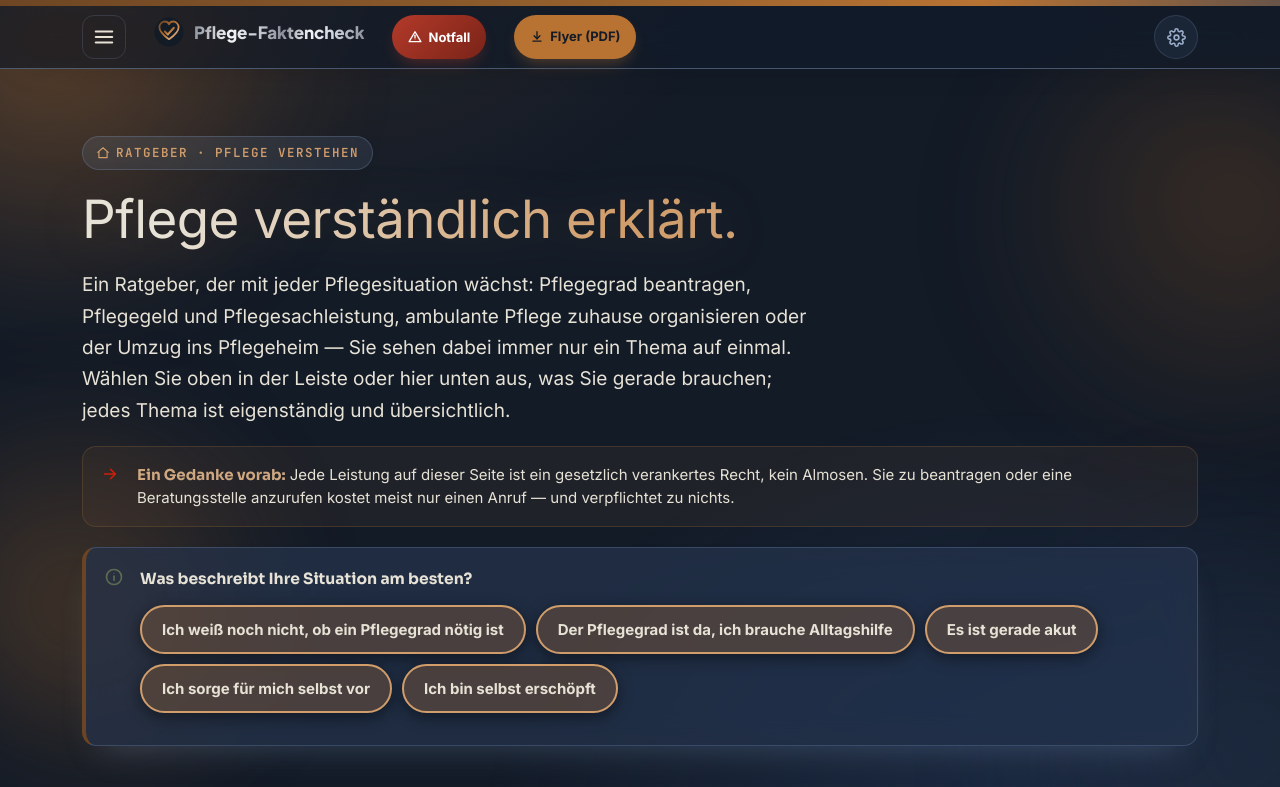
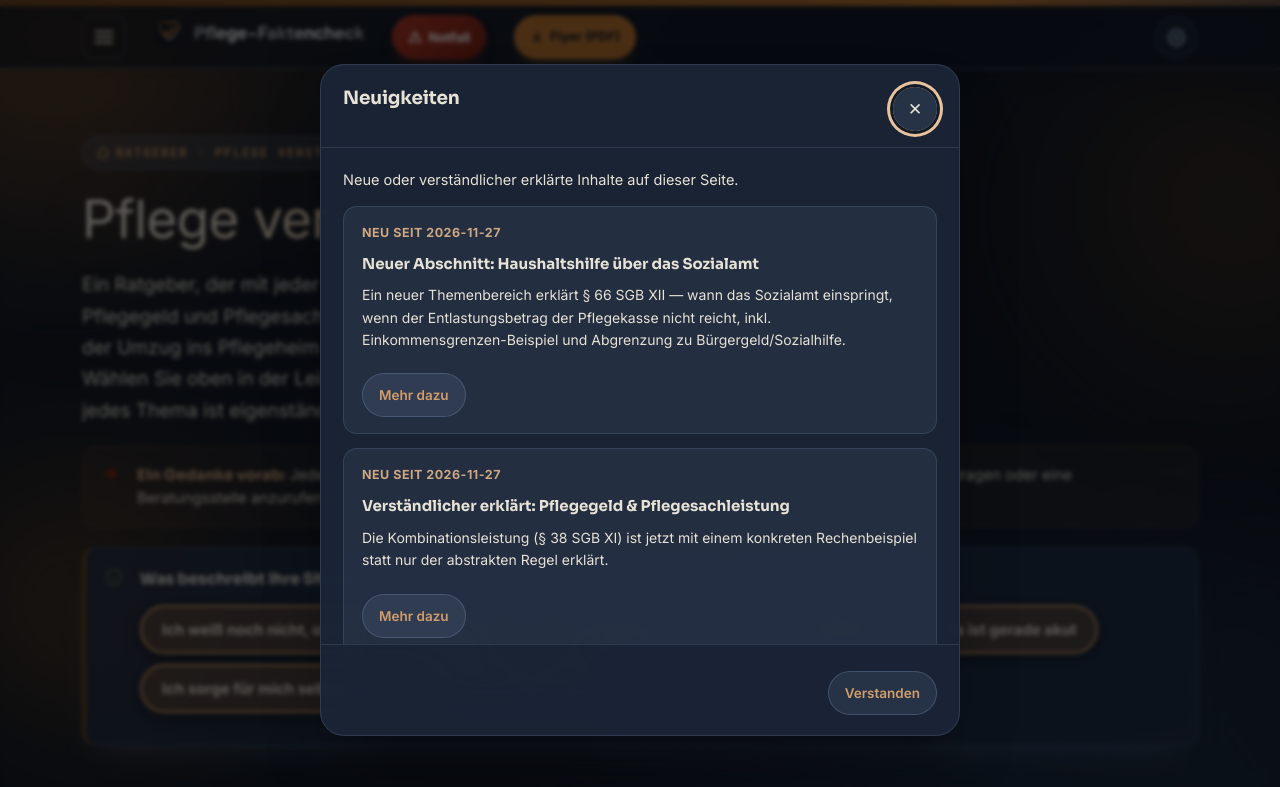
Before and after one commit to Renekrieg1401/YNA, a plain HTML site: page index.html in a window 1280 px wide. Shown: the top 787 px of the page. Drawn offline with Linux system fonts and the light colour scheme; no server answers.

Commit message:
Reload springt zum Seitenanfang + generisches "Neuigkeiten"-Overlay + 2 Missverständlichkeits-Fixes
René-Direktive: "wenn Seite aktualisiert wird muss es zur Hauptseite
Anfang springen" -- history.scrollRestoration='manual' (ganz am Anfang
von <head>, muss vor jedem Layout gesetzt werden) + explizites
window.scrollTo(0,0) in der Init-Logik behebt den Browser-nativen
Scroll-Restore-Mechanismus, der bisher die alte Position hielt.

Neues generisches "Neuigkeiten"-Overlay (SITE_NEUIGKEITEN-Array,
von Hand gepflegt) ergänzt das bestehende rechtliche Freigabe-Overlay --
zeigt redaktionelle Seitenänderungen (neue Abschnitte, verständlichere
Erklärungen) unabhängig vom rechtlichen Freigabe-Status, gleiche
Dialog-/Dismiss-Mechanik, je Item mit "Neu seit"- statt "Gültig ab"-Badge.

2 echte Missverständlichkeits-Funde (René-Screenshots) behoben:
- "leistungen": Kombinationsleistung-Callout ("die restlichen 40% des
  Pflegegeldes werden dann anteilig ausgezahlt") klang nach einer
  unspezifizierten weiteren Kürzung -- jetzt klargestellt: exakt 40% des
  VOLLEN Pflegegeld-Betrags. Neues Beispielgeschichte-Callout (Frau N.,
  Pflegegrad 3) mit konkreten Eurobeträgen ergänzt dem bestehenden
  Seitenmuster folgend.
- "haushaltshilfe-sozialamt": "Fürsorgeleistung" + der Bürgergeld-Vergleich
  erzeugten den Eindruck, man müsse bereits Sozialhilfe-/Bürgergeld-
  Empfänger sein. Neuer Klarstellungs-Callout direkt nach dem Lead-Absatz:
  die Leistung steht eigenständig für sich, unabhängig vom sonstigen
  Sozialleistungsbezug, geprüft wird nur die eigene Einkommenssituation.

Co-Authored-By: Claude Sonnet 5 <noreply@anthropic.com>
Claude-Session: https://claude.ai/code/session_011Vp6toayftDwuCkdW52K94

```diff
--- a/index.html
+++ b/index.html
@@ -1,6 +1,14 @@
 <!DOCTYPE html>
 <html lang="de">
 <head>
+<script>
+  // René-Fund 2026-11-27: Ein Seiten-Reload (F5/Cmd+R) blieb beim alten
+  // Scroll-Stand stehen statt zur Hauptseite zurueckzuspringen -- das ist
+  // der Browser-native "scroll restoration"-Mechanismus (Safari/Chrome
+  // merken sich die Scroll-Position ueber einen Reload hinweg). Muss VOR
+  // jedem Layout gesetzt werden, daher als allererstes Script im <head>.
+  if ('scrollRestoration' in history) history.scrollRestoration = 'manual';
+</script>
 <meta charset="UTF-8">
 <meta name="viewport" content="width=device-width, initial-scale=1.0">
 <meta name="color-scheme" content="dark">
@@ -1238,7 +1246,8 @@
       <div class="card"><h4>Pflegegeld (§ 37 SGB XI)</h4><p class="muted">Wird ausgezahlt, wenn Angehörige oder nahestehende Personen die Pflege übernehmen. Voraussetzung: regelmäßige Beratungseinsätze.</p></div>
       <div class="card"><h4>Pflegesachleistung (§ 36 SGB XI)</h4><p class="muted">Wird direkt mit einem zugelassenen ambulanten Pflegedienst abgerechnet — das Geld geht nicht auf Ihr Konto.</p></div>
     </div>
-    <div class="callout"><strong>Kombinationsleistung (§ 38 SGB XI):</strong> Sie müssen sich nicht entscheiden. Nutzen Sie z. B. 60&nbsp;% der Sachleistung für den Pflegedienst — die restlichen 40&nbsp;% des Pflegegeldes werden dann anteilig ausgezahlt.</div>
+    <div class="callout"><strong>Kombinationsleistung (§ 38 SGB XI):</strong> Sie müssen sich nicht entscheiden. Nutzen Sie z. B. 60&nbsp;% der Sachleistung für den Pflegedienst, bleiben die restlichen 40&nbsp;% als Pflegegeld übrig — und genau diese 40&nbsp;% des vollen monatlichen Pflegegeld-Betrags werden ausgezahlt, nicht weniger.</div>
+    <div class="callout" style="margin-top:14px"><strong>Beispielgeschichte (fiktiv, zur Veranschaulichung):</strong> Frau N., Pflegegrad 3, lässt zweimal pro Woche einen ambulanten Pflegedienst kommen — an den übrigen Tagen pflegt ihre Tochter. Der Pflegedienst rechnet dafür 60&nbsp;% der Pflegesachleistung ab: 898,20&nbsp;€ von 1.497&nbsp;€. Die verbleibenden 40&nbsp;% des Pflegegeldes — 239,60&nbsp;€ von 599&nbsp;€ — zahlt die Pflegekasse direkt an Frau N. aus, als Anerkennung für die Pflege durch ihre Tochter. Beide Leistungsarten laufen also gleichzeitig, nicht nacheinander — niemand muss sich auf nur eine Variante festlegen.</div>
     <div class="motivate"><span class="spark">→</span><span><strong>Es lohnt sich:</strong> Sie haben diese Leistungen über Jahre mitfinanziert. Sie in Anspruch zu nehmen ist kein Gefallen der Pflegekasse, sondern Ihr gutes Recht.</span></div>
     </div>
 
@@ -2537,7 +2546,8 @@
 
     <div data-i18n="de">
     <h2 class="title">Hilfe zur Weiterführung des Haushalts (§ 66 SGB XII)</h2>
-    <p class="lead">Reicht der Entlastungsbetrag der Pflegekasse für Haushaltsführung und Betreuung nicht aus — oder entfällt er ganz —, kann das Sozialamt einspringen. Anders als die Pflegeversicherung ist das keine Pauschale, sondern eine einkommens- und vermögensgeprüfte Fürsorgeleistung.</p>
+    <p class="lead">Reicht der Entlastungsbetrag der Pflegekasse für Haushaltsführung und Betreuung nicht aus — oder entfällt er ganz —, kann das Sozialamt einspringen. Anders als die Pflegeversicherung ist das keine Pauschale, sondern eine einkommens- und vermögensgeprüfte Leistung — geprüft wird dabei ausschließlich Ihre eigene Einkommens-/Vermögenssituation zum Zeitpunkt des Pflegebedarfs.</p>
+    <div class="callout"><strong>Häufiges Missverständnis:</strong> Sie müssen dafür KEIN laufender Sozialhilfe- oder Bürgergeld-Empfänger sein. Diese Leistung steht eigenständig für sich — unabhängig davon, ob Sie sonst irgendeine andere Sozialleistung beziehen. Entscheidend ist allein, ob Ihr Einkommen unter der weiter unten genannten individuellen Grenze liegt, wenn der zusätzliche Haushaltshilfe-Bedarf entsteht. Auch wer finanziell sonst gut zurechtkommt, kann durch diesen zusätzlichen, pflegebedingten Bedarf darunterfallen.</div>
     <div class="callout warn"><strong>Reformeffekt PNOG (ab 2027):</strong> Der einkommensunabhängige 131-€-Entlastungsbetrag der Pflegekasse (§ 45b SGB XI) entfällt bei Pflegegrad 1 für reine Haushaltshilfen. Wer dadurch keine Pflegekassen-Leistung mehr erhält, landet für denselben Bedarf beim Sozialamt — einer bedarfs- und einkommensgeprüften Leistung statt der bisherigen Gießkannen-Pauschale.</div>
     <div class="step-list">
       <div class="step"><div class="step-num">1</div><div><h3>Pflegebedingter Bedarf</h3><p>Nachgewiesener gesundheits- oder pflegebedingter Hilfebedarf bei der Haushaltsführung — ab Pflegegrad 1 möglich, ein höherer Pflegegrad ist keine Voraussetzung.</p></div></div>
@@ -2555,7 +2565,8 @@
 
     <div data-i18n="en" hidden>
     <h2 class="title">Help continuing the household (§ 66 SGB XII)</h2>
-    <p class="lead">If the care fund's relief allowance for household help and support isn't enough — or stops applying altogether — the welfare office can step in. Unlike care insurance, this isn't a flat amount but a means- and asset-tested welfare benefit.</p>
+    <p class="lead">If the care fund's relief allowance for household help and support isn't enough — or stops applying altogether — the welfare office can step in. Unlike care insurance, this isn't a flat amount but a means- and asset-tested benefit — what's checked is solely your own income/assets at the time the care-related need arises.</p>
+    <div class="callout"><strong>Common misunderstanding:</strong> You do NOT need to already be receiving ongoing social assistance or basic jobseeker's benefit (Bürgergeld) to get this. This benefit stands on its own — regardless of whether you receive any other social benefit. What matters is purely whether your income falls below the individual limit stated further below once the additional household-help need arises. Even someone who otherwise manages well financially can fall under that limit because of this extra, care-related need.</div>
     <div class="callout warn"><strong>Reform effect (PNOG, from 2027):</strong> The income-independent €131 relief allowance from the care fund (§ 45b SGB XI) will no longer apply at care level 1 for pure household help. Anyone who loses that benefit this way ends up at the welfare office for the same need — a means- and needs-tested benefit instead of the previous flat-rate allowance.</div>
     <div class="step-list">
       <div class="step"><div class="step-num">1</div><div><h3>Care-related need</h3><p>A documented health- or care-related need for help with the household — possible from care level 1; a higher care level is not a requirement.</p></div></div>
@@ -3548,6 +3559,12 @@
     var initial = ids.indexOf(fromHash) !== -1 ? fromHash : 'start';
     topics.forEach(function(t){ t.hidden = (t.id !== initial); });
     setActiveTab(initial);
+    // René-Fund 2026-11-27: Reload soll zum Seitenanfang springen, nicht
+    // beim alten Scroll-Stand bleiben (ergaenzt scrollRestoration='manual'
+    // oben im <head> -- beides zusammen deckt sowohl den Browser-eigenen
+    // Restore-Mechanismus als auch einen evtl. noch vorhandenen Hash-Anker
+    // in der URL ab).
+    window.scrollTo(0, 0);
     document.querySelectorAll('.next-nav').forEach(function(nn){
       nn.insertAdjacentHTML('beforebegin', '<span class="version-note">Zuletzt aktualisiert: Juni 2026</span>');
     });
@@ -3834,6 +3851,27 @@
     amMarkDismissed(AM_SHOWN_KEYS);
     document.getElementById('aenderungen-modal').close();
   }
+  // Rene-Fund 2026-11-27: generisches "Neu auf der Seite"-Banner fuer
+  // inhaltliche Aenderungen an index.html selbst (neue Abschnitte,
+  // verstaendlichere Erklaerungen etc.) -- unabhaengig vom rechtlichen
+  // Freigabe-Status eines Fakts. Von Hand gepflegt, da es um redaktionelle
+  // Seiteninhalte geht, nicht um primaerquellen-geprueft Rechtswerte (die
+  // laufen weiterhin ausschliesslich ueber facts/aenderungen.json oben).
+  var SITE_NEUIGKEITEN = [
+    {
+      id: 'neu-haushaltshilfe-sozialamt', datum: '2026-11-27',
+      label: {de: 'Neuer Abschnitt: Haushaltshilfe über das Sozialamt', en: 'New section: Household help via the welfare office'},
+      text: {de: 'Ein neuer Themenbereich erklärt § 66 SGB XII — wann das Sozialamt einspringt, wenn der Entlastungsbetrag der Pflegekasse nicht reicht, inkl. Einkommensgrenzen-Beispiel und Abgrenzung zu Bürgergeld/Sozialhilfe.', en: 'A new topic explains § 66 SGB XII — when the welfare office can help once the care fund\'s relief allowance isn\'t enough, including an income-limit example and how it differs from basic jobseeker\'s benefit.'},
+      sectionId: 'haushaltshilfe-sozialamt'
+    },
+    {
+      id: 'neu-leistungen-fallbeispiel', datum: '2026-11-27',
+      label: {de: 'Verständlicher erklärt: Pflegegeld & Pflegesachleistung', en: 'Clearer explanation: care allowance & in-kind benefit'},
+      text: {de: 'Die Kombinationsleistung (§ 38 SGB XI) ist jetzt mit einem konkreten Rechenbeispiel statt nur der abstrakten Regel erklärt.', en: 'The combined benefit (§ 38 SGB XI) is now explained with a concrete worked example instead of just the abstract rule.'},
+      sectionId: 'leistungen'
+    }
+  ];
+
   async function checkAenderungen(){
     var items = [];
     try {
@@ -3843,6 +3881,7 @@
         facts.forEach(function(f){
           if (!f.pendingOverlay) return;
           items.push({
+            kind: 'legal',
             key: f.id + '|' + f.pendingOverlay.effectiveDate,
             label: f.label,
             date: f.pendingOverlay.effectiveDate,
@@ -3860,6 +3899,7 @@
         var liste = await r2.json();
         (liste.aenderungen || []).forEach(function(a){
           items.push({
+            kind: 'legal',
             key: 'aj:' + a.id + '|' + a.datum,
             label: a.label,
             date: a.datum,
@@ -3871,6 +3911,19 @@
         });
       }
     } catch(e){ /* Datei existiert evtl. noch nicht -- normal, kein Fehlerfall */ }
+    var langFuerSite = document.documentElement.lang === 'en' ? 'en' : 'de';
+    SITE_NEUIGKEITEN.forEach(function(n){
+      items.push({
+        kind: 'site',
+        key: 'site:' + n.id,
+        label: n.label[langFuerSite],
+        date: n.datum,
+        prosText: n.text[langFuerSite],
+        consText: null,
+        sourceUrl: null,
+        sectionId: n.sectionId
+      });
+    });
 
     var dismissed = amDismissedSet();
     var toShow = items.filter(function(it){ return !dismissed.has(it.key); });
@@ -3878,12 +3931,20 @@
     AM_SHOWN_KEYS = toShow.map(function(it){ return it.key; });
 
     var lang = document.documentElement.lang === 'en' ? 'en' : 'de';
-    document.getElementById('am-title').textContent = lang === 'en' ? 'Official changes' : 'Offizielle Änderungen';
-    var html = '<p class="am-intro">' + (lang === 'en'
-      ? 'These confirmed changes to German care law were verified against the official source and will take effect on the date shown.'
-      : 'Diese bestätigten Änderungen am Pflegerecht wurden gegen die amtliche Quelle geprüft und treten zum genannten Datum in Kraft.') + '</p>';
+    var hatRecht = toShow.some(function(it){ return it.kind === 'legal'; });
+    var hatSite = toShow.some(function(it){ return it.kind === 'site'; });
+    document.getElementById('am-title').textContent = lang === 'en' ? 'What\'s new' : 'Neuigkeiten';
+    var introParts = [];
+    if (hatRecht) introParts.push(lang === 'en'
+      ? 'Confirmed changes to German care law, verified against the official source.'
+      : 'Bestätigte Änderungen am Pflegerecht, gegen die amtliche Quelle geprüft.');
+    if (hatSite) introParts.push(lang === 'en'
+      ? 'Recent additions and clarifications on this page.'
+      : 'Neue oder verständlicher erklärte Inhalte auf dieser Seite.');
+    var html = '<p class="am-intro">' + introParts.join(' ') + '</p>';
     toShow.forEach(function(it){
-      html += '<div class="am-item"><span class="am-date">' + (lang === 'en' ? 'Effective ' : 'Gültig ab ') + (it.date || '') + '</span>';
+      var dateLabel = it.kind === 'legal' ? (lang === 'en' ? 'Effective ' : 'Gültig ab ') : (lang === 'en' ? 'New since ' : 'Neu seit ');
+      html += '<div class="am-item"><span class="am-date">' + dateLabel + (it.date || '') + '</span>';
       html += '<h4>' + it.label + '</h4>';
       if (it.prosText) html += '<p>' + it.prosText + '</p>';
       if (it.consText) html += '<p class="muted-label">' + it.consText + '</p>';
```
